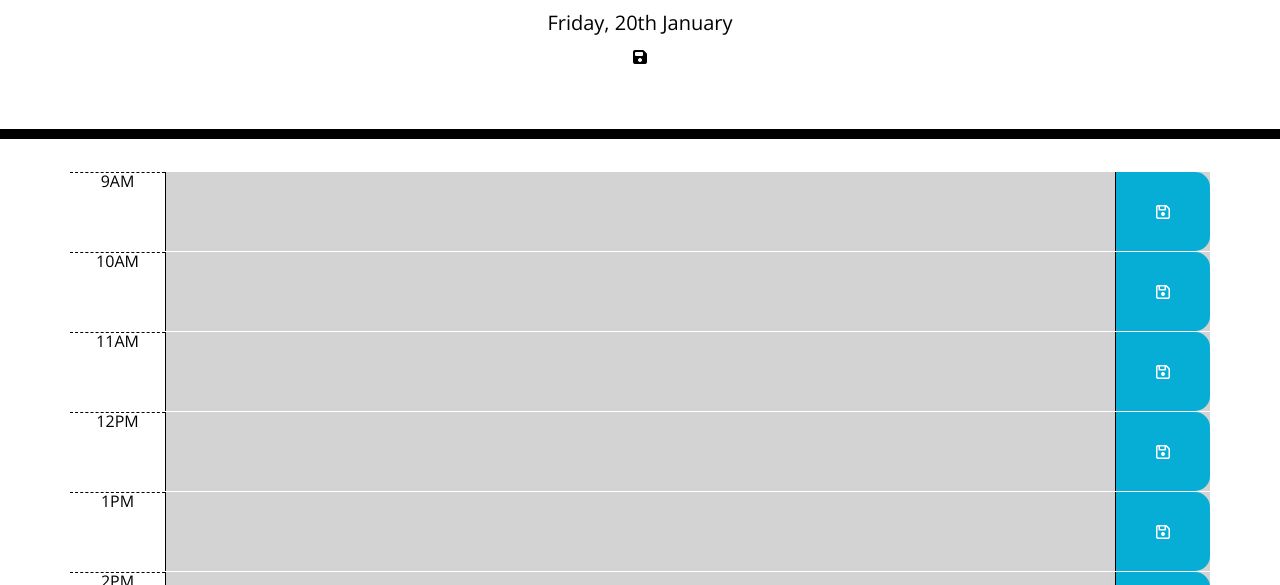
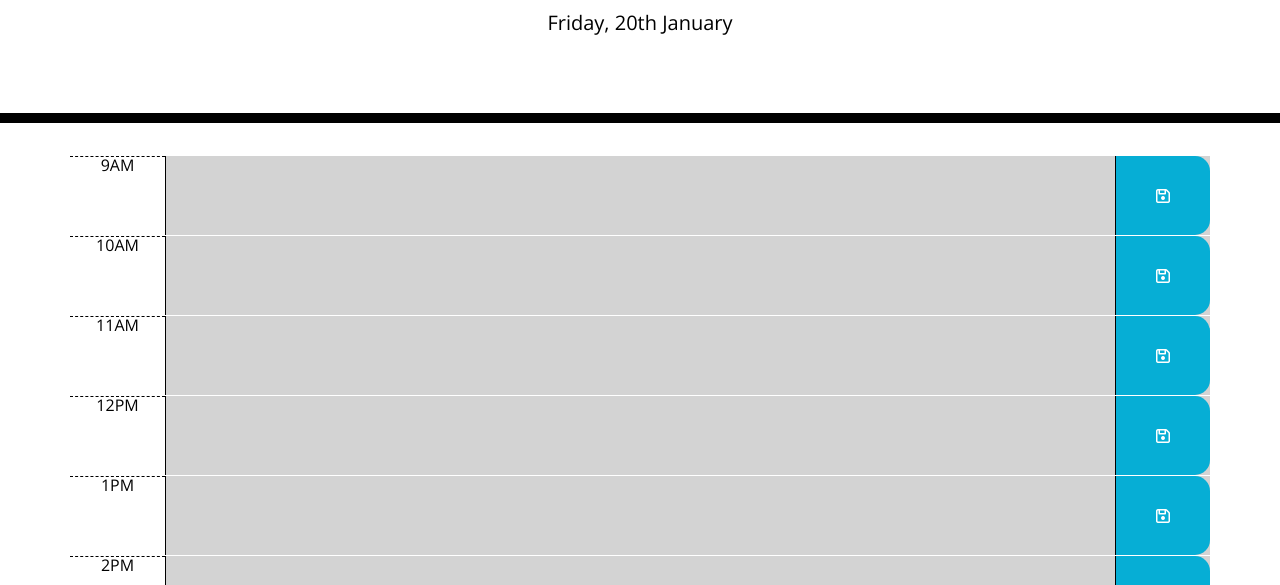
Before and after one commit to Spacepineapple/daily-schedule-planner, a plain HTML site: page index.html in a window 1280 px wide. Shown: the part 181-766 px from the top of the page. Drawn offline with nearby package versions, Linux system fonts and the light colour scheme.

Commit message:
Remove test icon from index.html

```diff
--- a/index.html
+++ b/index.html
@@ -21,7 +21,6 @@
       <h1 class="display-3">Work Day Scheduler</h1>
       <p class="lead">A simple calendar app for scheduling your work day</p>
       <p id="currentDay" class="lead"></p>
-      <i class="fa-solid fa-floppy-disk"></i>
     </header>
     <div class="container">
       <!-- Timeblocks go here -->
```
